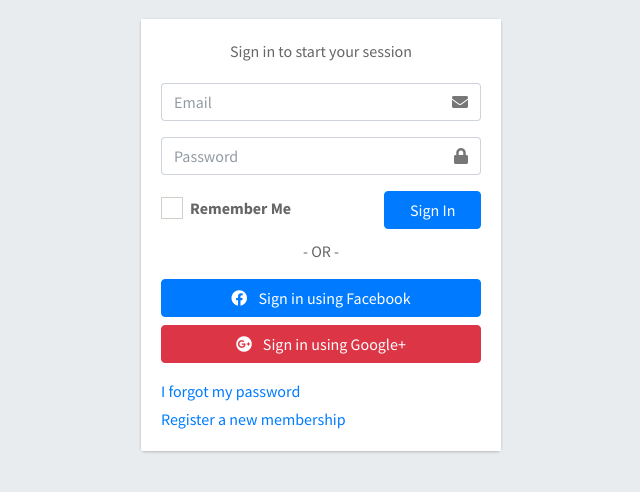
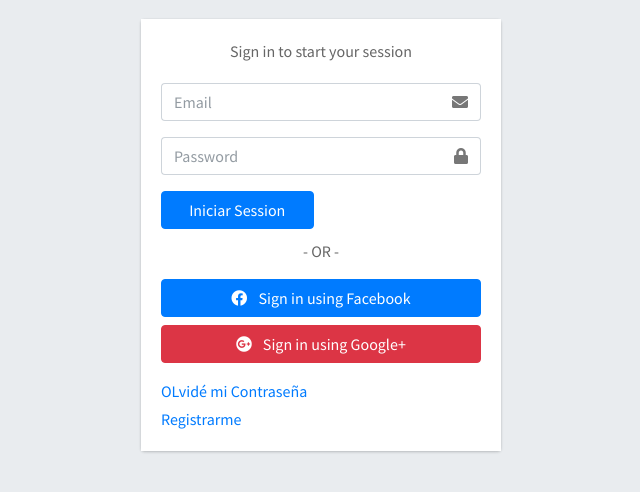
Before and after one commit to julioh99/plantillaPHP, a PHP site: page /pages/login.php in a window 1280 px wide. Shown: the part 197-689 px from the top of the page, without its empty margins (319-959 px from the left). Run offline with PHP 8.4, Linux system fonts and the light colour scheme; some libraries are stand-ins or nearby versions.

Commit message:
Orden Login

```diff
--- a/pages/login.php
+++ b/pages/login.php
@@ -30,7 +30,7 @@
 
       <form action="index.php" method="post">
         <div class="input-group mb-3">
-          <input type="email" class="form-control" placeholder="Email">
+          <input type="email" class="form-control" placeholder="Email"required>
           <div class="input-group-append">
             <div class="input-group-text">
               <span class="fas fa-envelope"></span>
@@ -38,25 +38,16 @@
           </div>
         </div>
         <div class="input-group mb-3">
-          <input type="password" class="form-control" placeholder="Password">
+          <input type="password" class="form-control" placeholder="Password" required>
           <div class="input-group-append">
             <div class="input-group-text">
               <span class="fas fa-lock"></span>
             </div>
           </div>
         </div>
-        <div class="row">
-          <div class="col-8">
-            <div class="icheck-primary">
-              <input type="checkbox" id="remember">
-              <label for="remember">
-                Remember Me
-              </label>
-            </div>
-          </div>
-          <!-- /.col -->
-          <div class="col-4">
-            <button type="submit" class="btn btn-primary btn-block">Sign In</button>
+        <div class="row ">
+          <div class="col-6 center">
+            <button type="submit" class="btn btn-primary btn-block">Iniciar Session</button>
           </div>
           <!-- /.col -->
         </div>
@@ -74,10 +65,10 @@
       <!-- /.social-auth-links -->
 
       <p class="mb-1">
-        <a href="forgot-password.php">I forgot my password</a>
+        <a href="forgot-password.php">OLvidé mi Contraseña</a>
       </p>
       <p class="mb-0">
-        <a href="registro.php" class="text-center">Register a new membership</a>
+        <a href="registro.php" class="text-center">Registrarme</a>
       </p>
     </div>
     <!-- /.login-card-body -->
```
